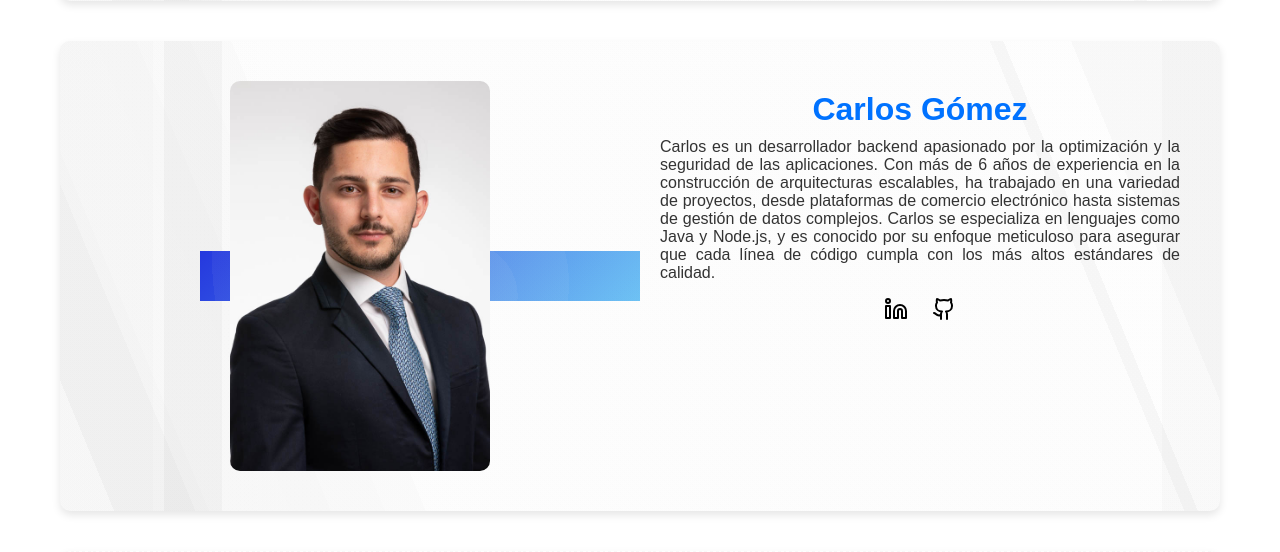
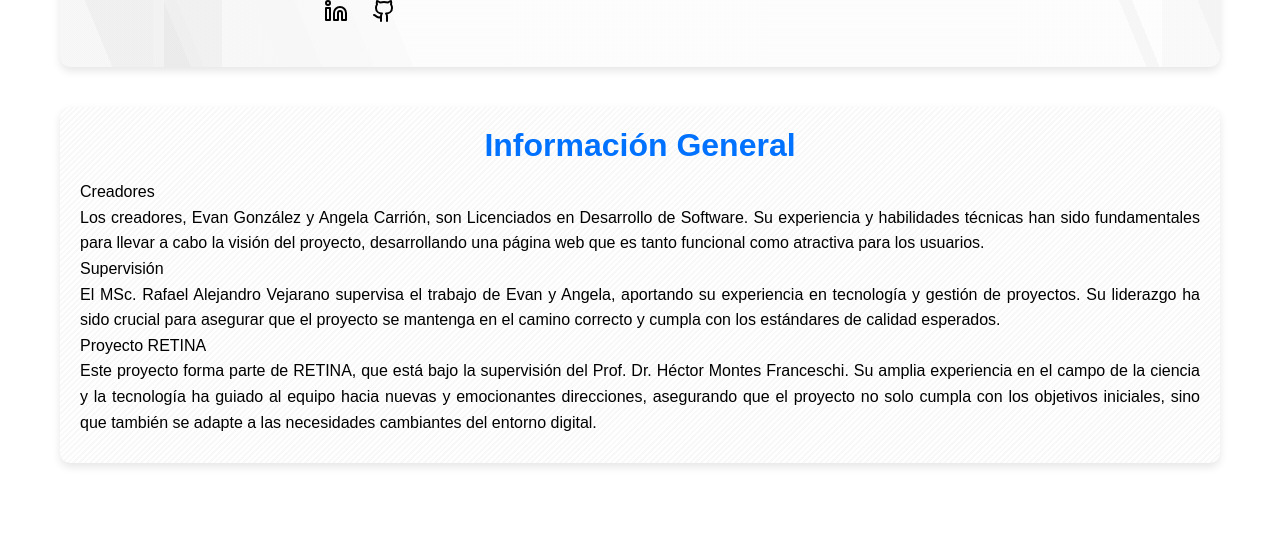
Before and after one commit to AngelaYermey/RegistrosBD, a PHP site: page /creadores.php in a window 1280 px wide. Shown: the part 1462-2014 px from the top of the page. Run offline with PHP 8.4, Linux system fonts and the light colour scheme; the visitor is signed in with stand-in values (Sample User, id 1); some libraries are stand-ins or nearby versions.

Commit message:
cambios finales

```diff
--- a/creadores.php
+++ b/creadores.php
@@ -26,6 +26,10 @@
 
 
     </div>
+     <!-- barra de espacio -->
+     <div class="barSpace">
+
+</div>
     <header class="container">
         <?php
         include("./menuFooter/encabezadoTeam.html");
--- a/css/estilo.css
+++ b/css/estilo.css
@@ -19,6 +19,18 @@ body {
   padding: 10px; /* Agrega un poco de espacio alrededor del contenedor */
   box-sizing: border-box; /* Incluye padding y borde en el tamaño total */
 }
+
+
+
+
+/* barra espaciadora */
+.barSpace{
+  background-color: #17253300;
+  padding: 15px 10px;
+  text-align: center;
+  color: #fff;
+}
+
 
 .texts {
   margin: 0 auto;
--- a/estudiantes/verClase.php
+++ b/estudiantes/verClase.php
@@ -63,6 +63,10 @@ if (isset($_GET['clase'])) {
 
 
     </div>
+    <!-- barra de espacio -->
+    <div class="barSpace">
+
+    </div>
     <header class="container">
         <?php
         include("../menuFooter/menuLecturaEstudi.html");
--- a/menuFooter/creators.html
+++ b/menuFooter/creators.html
@@ -6,11 +6,15 @@
         </div>
         <div class="member-info">
             <h2>Angela Carrión</h2>
-            <p>Juan es un desarrollador full-stack con más de 8 años de experiencia en la industria tecnológica. Su
-                habilidad para transformar ideas en soluciones tecnológicas innovadoras lo ha llevado a liderar
-                proyectos de alto impacto en diversas industrias. Juan domina una amplia gama de tecnologías, incluyendo
-                JavaScript, Python, y frameworks como React y Django. En su tiempo libre, le gusta contribuir a
-                proyectos de código abierto y mantenerse al día con las últimas tendencias en desarrollo web.</p>
+            <p>Es una desarrolladora con experiencia en el desarrollo de sitios web, destacándose en la
+                creación de consultas y el almacenamiento de datos. En su trabajo en la plataforma web ROEH, utilizó
+                Python y la base de datos MySQL para implementar soluciones efectivas que optimizan la gestión de la
+                información.
+                Su compromiso y dedicación al trabajo en equipo han sido fundamentales para alcanzar los mejores
+                resultados en el producto final. Angela se esfuerza por colaborar de manera efectiva con sus compañeros,
+                asegurando que cada aspecto del desarrollo se alinee con los objetivos del proyecto y contribuya a una
+                experiencia de usuario excepcional. Su pasión por el desarrollo web y su enfoque en la calidad hacen de
+                ella una valiosa integrante del equipo.</p>
 
             <div class="social-icons">
                 <a href="https://www.linkedin.com" target="_blank"><svg xmlns="http://www.w3.org/2000/svg" width="24"
@@ -20,8 +24,8 @@
                         <rect width="4" height="12" x="2" y="9" />
                         <circle cx="4" cy="4" r="2" />
                     </svg></a>
-                <a href="https://www.github.com" target="_blank"><svg xmlns="http://www.w3.org/2000/svg" width="24"
-                        height="24" viewBox="0 0 24 24" fill="none" stroke="#000000" stroke-width="2"
+                <a href="https://github.com/AngelaYermey" target="_blank"><svg xmlns="http://www.w3.org/2000/svg"
+                        width="24" height="24" viewBox="0 0 24 24" fill="none" stroke="#000000" stroke-width="2"
                         stroke-linecap="round" stroke-linejoin="round" class="lucide lucide-github">
                         <path
                             d="M15 22v-4a4.8 4.8 0 0 0-1-3.5c3 0 6-2 6-5.5.08-1.25-.27-2.48-1-3.5.28-1.15.28-2.35 0-3.5 0 0-1 0-3 1.5-2.64-.5-5.36-.5-8 0C6 2 5 2 5 2c-.3 1.15-.3 2.35 0 3.5A5.403 5.403 0 0 0 4 9c0 3.5 3 5.5 6 5.5-.39.49-.68 1.05-.85 1.65-.17.6-.22 1.23-.15 1.85v4" />
@@ -38,22 +42,26 @@
         </div>
         <div class="member-info">
             <h2>Evan González</h2>
-            <p>María es una ingeniera de software especializada en desarrollo frontend. Con un ojo agudo para el diseño
-                y una pasión por la experiencia del usuario, ha creado interfaces intuitivas y atractivas que mejoran
-                significativamente la usabilidad de las aplicaciones. María es experta en HTML, CSS, y JavaScript, y
-                tiene experiencia trabajando con bibliotecas como Angular y Vue.js. Fuera del trabajo, disfruta explorar
-                nuevas tecnologías y compartir su conocimiento a través de conferencias y talleres.</p>
+            <p>Es un apasionado del desarrollo front-end, con experiencia en la creación de interfaces web
+                intuitivas y funcionales. En su trabajo en la plataforma web ROEH, se encargó del desarrollo front-end
+                utilizando HTML, CSS y JavaScript. Su enfoque principal fue diseñar interfaces que sean fáciles de
+                utilizar y que ofrezcan una navegación amigable por el portal, asegurando que los usuarios tengan una
+                experiencia positiva al interactuar con la plataforma.
+                Además, Evan también trabajó en el desarrollo de la Web Speech API, lo que le permitió integrar
+                funcionalidades de reconocimiento de voz en la aplicación, mejorando aún más la accesibilidad y la
+                usabilidad del sitio.</p>
 
             <div class="social-icons">
-                <a href="https://www.linkedin.com" target="_blank"><svg xmlns="http://www.w3.org/2000/svg" width="24"
-                        height="24" viewBox="0 0 24 24" fill="none" stroke="#000000" stroke-width="2"
-                        stroke-linecap="round" stroke-linejoin="round" class="lucide lucide-linkedin">
+                <a href="https://www.linkedin.com/in/evan-gonz%C3%A1lez-137830192/" target="_blank"><svg
+                        xmlns="http://www.w3.org/2000/svg" width="24" height="24" viewBox="0 0 24 24" fill="none"
+                        stroke="#000000" stroke-width="2" stroke-linecap="round" stroke-linejoin="round"
+                        class="lucide lucide-linkedin">
                         <path d="M16 8a6 6 0 0 1 6 6v7h-4v-7a2 2 0 0 0-2-2 2 2 0 0 0-2 2v7h-4v-7a6 6 0 0 1 6-6z" />
                         <rect width="4" height="12" x="2" y="9" />
                         <circle cx="4" cy="4" r="2" />
                     </svg></a>
-                <a href="https://www.github.com" target="_blank"><svg xmlns="http://www.w3.org/2000/svg" width="24"
-                        height="24" viewBox="0 0 24 24" fill="none" stroke="#000000" stroke-width="2"
+                <a href="https://github.com/EvanGonzalez" target="_blank"><svg xmlns="http://www.w3.org/2000/svg"
+                        width="24" height="24" viewBox="0 0 24 24" fill="none" stroke="#000000" stroke-width="2"
                         stroke-linecap="round" stroke-linejoin="round" class="lucide lucide-github">
                         <path
                             d="M15 22v-4a4.8 4.8 0 0 0-1-3.5c3 0 6-2 6-5.5.08-1.25-.27-2.48-1-3.5.28-1.15.28-2.35 0-3.5 0 0-1 0-3 1.5-2.64-.5-5.36-.5-8 0C6 2 5 2 5 2c-.3 1.15-.3 2.35 0 3.5A5.403 5.403 0 0 0 4 9c0 3.5 3 5.5 6 5.5-.39.49-.68 1.05-.85 1.65-.17.6-.22 1.23-.15 1.85v4" />
@@ -64,41 +72,25 @@
         </div>
     </div>
 
-    <div class="team-member">
-        <div class="image-container">
-            <img src="./img/man.jpg" alt="Programador 3" class="team-image">
-        </div>
-        <div class="member-info">
-            <h2>Carlos Gómez</h2>
-            <p>Carlos es un desarrollador backend apasionado por la optimización y la seguridad de las aplicaciones. Con
-                más de 6 años de experiencia en la construcción de arquitecturas escalables, ha trabajado en una
-                variedad de proyectos, desde plataformas de comercio electrónico hasta sistemas de gestión de datos
-                complejos. Carlos se especializa en lenguajes como Java y Node.js, y es conocido por su enfoque
-                meticuloso para asegurar que cada línea de código cumpla con los más altos estándares de calidad.</p>
 
-                <div class="social-icons">
-                    <a href="https://www.linkedin.com" target="_blank"><svg xmlns="http://www.w3.org/2000/svg" width="24"
-                            height="24" viewBox="0 0 24 24" fill="none" stroke="#000000" stroke-width="2"
-                            stroke-linecap="round" stroke-linejoin="round" class="lucide lucide-linkedin">
-                            <path d="M16 8a6 6 0 0 1 6 6v7h-4v-7a2 2 0 0 0-2-2 2 2 0 0 0-2 2v7h-4v-7a6 6 0 0 1 6-6z" />
-                            <rect width="4" height="12" x="2" y="9" />
-                            <circle cx="4" cy="4" r="2" />
-                        </svg></a>
-                    <a href="https://www.github.com" target="_blank"><svg xmlns="http://www.w3.org/2000/svg" width="24"
-                            height="24" viewBox="0 0 24 24" fill="none" stroke="#000000" stroke-width="2"
-                            stroke-linecap="round" stroke-linejoin="round" class="lucide lucide-github">
-                            <path
-                                d="M15 22v-4a4.8 4.8 0 0 0-1-3.5c3 0 6-2 6-5.5.08-1.25-.27-2.48-1-3.5.28-1.15.28-2.35 0-3.5 0 0-1 0-3 1.5-2.64-.5-5.36-.5-8 0C6 2 5 2 5 2c-.3 1.15-.3 2.35 0 3.5A5.403 5.403 0 0 0 4 9c0 3.5 3 5.5 6 5.5-.39.49-.68 1.05-.85 1.65-.17.6-.22 1.23-.15 1.85v4" />
-                            <path d="M9 18c-4.51 2-5-2-7-2" />
-                        </svg></a>
-
-                </div>
-        </div>
-    </div>
 
     <div class="general-info">
         <h2>Información General</h2>
-        <p>Esta sección proporciona una visión general del equipo de desarrollo, sus roles, y la cultura de trabajo
-            dentro de la empresa.</p>
+        <p>Creadores <br>
+            Los creadores, Evan González y Angela Carrión, son Licenciados en Desarrollo de Software. Su experiencia y
+            habilidades técnicas han sido fundamentales para llevar a cabo la visión del proyecto, desarrollando una
+            página web que es tanto funcional como atractiva para los usuarios.
+            <br>
+            Supervisión <br>
+            El MSc. Rafael Alejandro Vejarano supervisa el trabajo de Evan y Angela, aportando su experiencia en
+            tecnología y gestión de proyectos. Su liderazgo ha sido crucial para asegurar que el proyecto se mantenga en
+            el camino correcto y cumpla con los estándares de calidad esperados.
+            <br>
+            Proyecto RETINA <br>
+            Este proyecto forma parte de RETINA, que está bajo la supervisión del Prof. Dr. Héctor Montes Franceschi. Su
+            amplia experiencia en el campo de la ciencia y la tecnología ha guiado al equipo hacia nuevas y emocionantes
+            direcciones, asegurando que el proyecto no solo cumpla con los objetivos iniciales, sino que también se
+            adapte a las necesidades cambiantes del entorno digital.
+        </p>
     </div>
 </div>
--- a/menuFooter/menuLecturaEstudi.html
+++ b/menuFooter/menuLecturaEstudi.html
@@ -62,11 +62,13 @@
     </button>
 
 
+
+
+</div>
+<div id="btnImportan">
     <label for="fileUpload" class="invisibleButton">
 
         <input type="file" id="fileUpload" accept=".txt">
     </label>
 
-
-
 </div>
--- a/profesores/lectura.php
+++ b/profesores/lectura.php
@@ -40,6 +40,12 @@ if ($Usuarioprofesor == null || $Usuarioprofesor == '') {
 
 
     </div>
+
+    <!-- barra de espacio -->
+    <div class="barSpace">
+
+    </div>
+
     <header class="container">
         <?php
         include("../menuFooter/menuLectura.html");
```
Also changed, not shown: css/lectura.css (+9 -0 lines), estudiantes/lecturaEstu.php (+7 -0 lines), profesores/transcripcion.php (+4 -3 lines).
